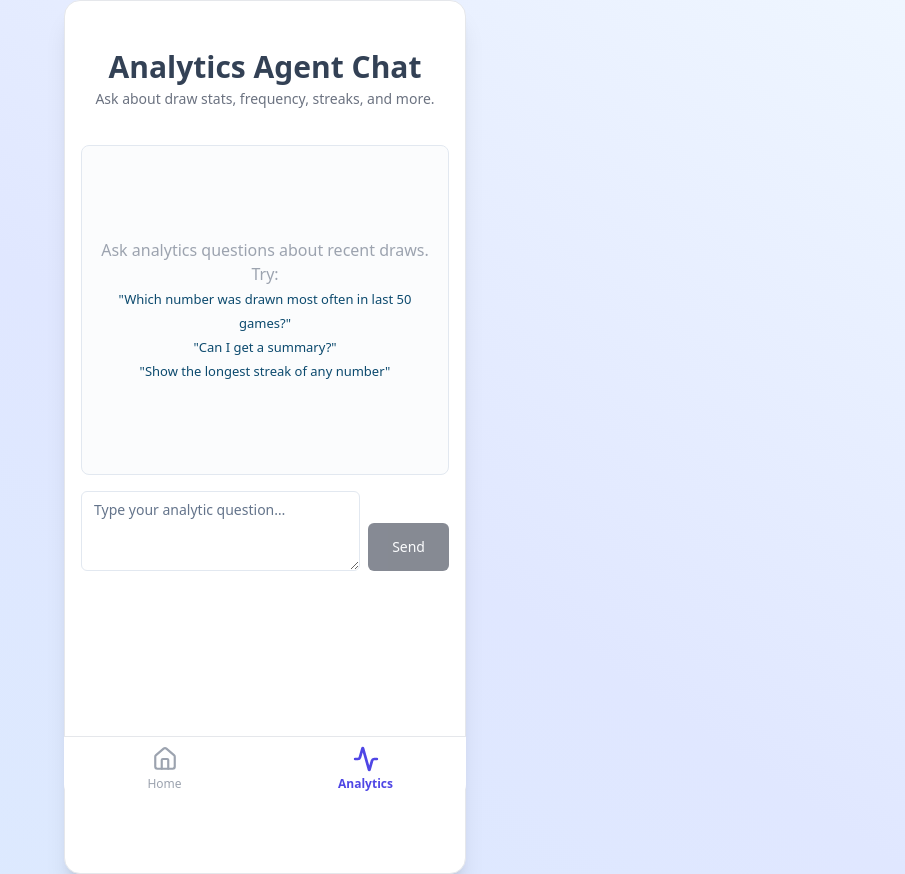
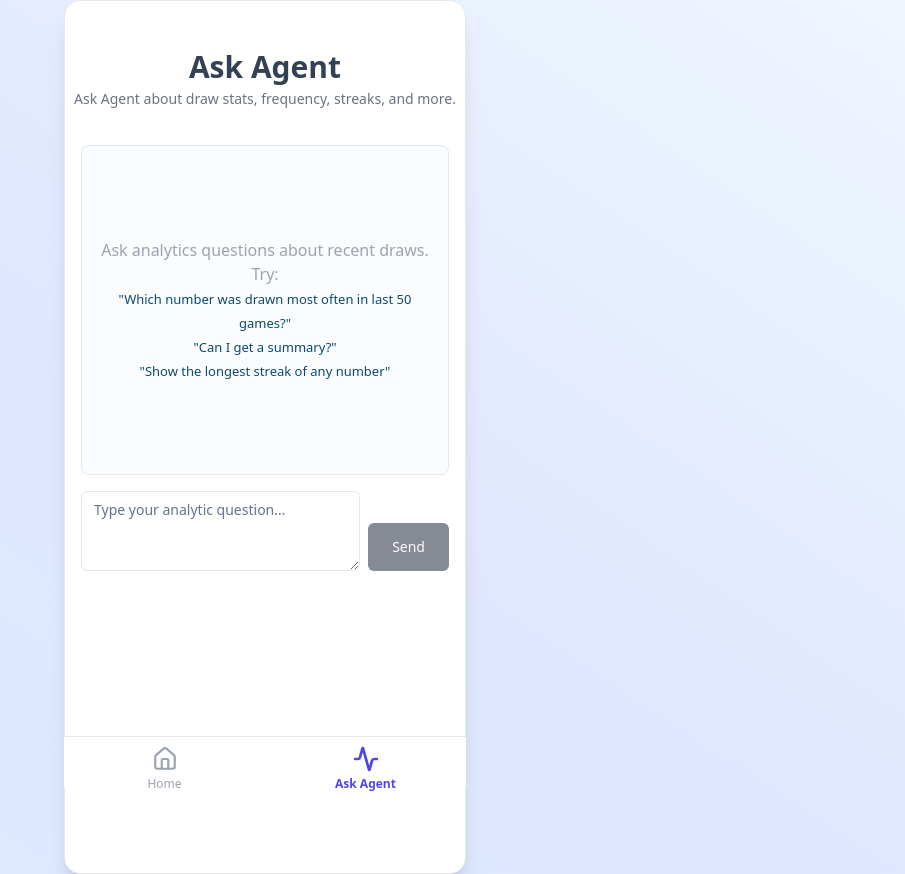
Before and after one commit to singhianand23045/grhf-teko, a React (Vite) app: page /analytics in a window 1280 px wide. Shown: the whole page, without its empty margins (375-1280 px from the left). Built offline with nearby package versions, Linux system fonts and the light colour scheme.

Commit message:
Rename tab to "Ask Agent"
Rename the "Analytics" tab and related components to "Ask Agent".

```diff
--- a/src/components/MainTabs.tsx
+++ b/src/components/MainTabs.tsx
@@ -10,8 +10,8 @@ const TABS = [
     icon: Home,
   },
   {
-    value: "analytics",
-    label: "Analytics",
+    value: "ask-agent",
+    label: "Ask Agent",
     path: "/analytics",
     icon: Activity,
   },
--- a/src/pages/Analytics.tsx
+++ b/src/pages/Analytics.tsx
@@ -1,3 +1,4 @@
+
 import { useState, useRef, useEffect } from "react";
 import { Button } from "@/components/ui/button";
 import { Textarea } from "@/components/ui/textarea";
@@ -133,8 +134,8 @@ export default function AnalyticsPage() {
         }}
       >
         <main className="flex flex-col flex-1 items-center w-full px-2 py-8 h-full pb-24">
-          <h1 className="text-3xl font-bold mt-4 mb-1 text-slate-700">Analytics Agent Chat</h1>
-          <span className="text-gray-500 mb-3 text-sm">Ask about draw stats, frequency, streaks, and more.</span>
+          <h1 className="text-3xl font-bold mt-4 mb-1 text-slate-700">Ask Agent</h1>
+          <span className="text-gray-500 mb-3 text-sm">Ask Agent about draw stats, frequency, streaks, and more.</span>
           <AnalyticChat />
         </main>
         <MainTabs />
```
